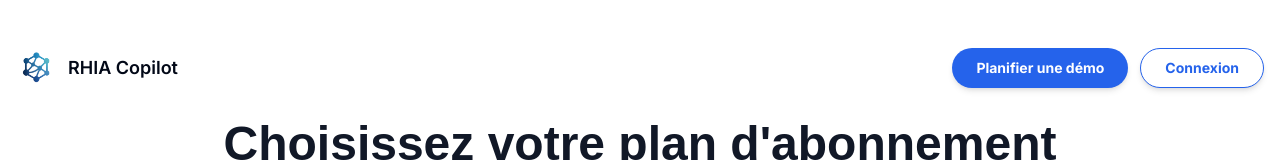
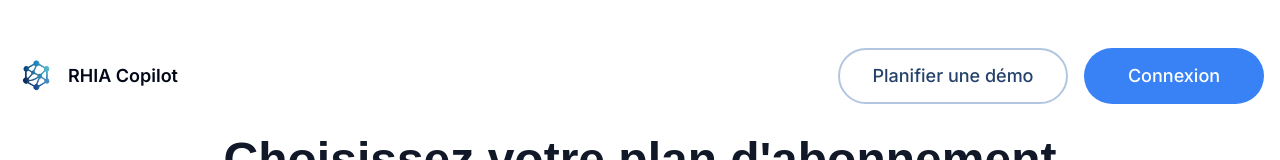
Before and after one commit to flt-mdt/rhia-copilot-dashboard, a React (Vite) app: page /subscription in a window 1280 px wide. Shown: the top 160 px of the page. Built offline with nearby package versions, Linux system fonts and the light colour scheme; no server answers; the HTML template or start-up script is replaced by a standard one; a web font is replaced by a local one.

Commit message:
Fix: Subscription page button styling
Copied the presentation page button style to the "Planifier une démo" and "Connexion" buttons on the subscription page.

```diff
--- a/src/pages/Subscription.tsx
+++ b/src/pages/Subscription.tsx
@@ -168,16 +168,19 @@ const Subscription = () => {
             />
             <span className="font-semibold text-lg">RHIA Copilot</span>
           </button>
-          <div className="flex gap-3">
+          {/* Buttons style à la pixel perfect */}
+          <div className="flex gap-4">
             <Button
               onClick={() => navigate('/schedule-demo')}
-              className="bg-blue-600 text-white font-bold px-6 py-2 rounded-full shadow-md text-sm h-10 transition-colors duration-200 hover:bg-blue-700 focus:outline-none focus:ring-2 focus:ring-blue-400 focus:ring-offset-2"
+              className="h-[56px] px-8 rounded-full border-2 border-[#b3c6e0] bg-white text-[#24426b] font-medium text-lg shadow-none hover:bg-[#f6fafd] hover:text-[#24426b] hover:border-[#3882f6] transition-all"
+              style={{ minWidth: 230, boxShadow: 'none', fontFamily: 'Inter, sans-serif' }}
             >
               {t('common.planDemo')}
             </Button>
             <Button
               onClick={() => navigate('/login')}
-              className="bg-white text-blue-600 font-bold px-6 py-2 rounded-full shadow-md text-sm h-10 border border-blue-600 transition-colors duration-200 hover:bg-blue-50 focus:outline-none focus:ring-2 focus:ring-blue-400 focus:ring-offset-2"
+              className="h-[56px] px-8 rounded-full bg-[#3882f6] text-white font-medium text-lg border-2 border-transparent shadow-none hover:bg-[#2563eb] transition-all"
+              style={{ minWidth: 180, boxShadow: 'none', fontFamily: 'Inter, sans-serif' }}
             >
               {t('common.signIn')}
             </Button>
```
